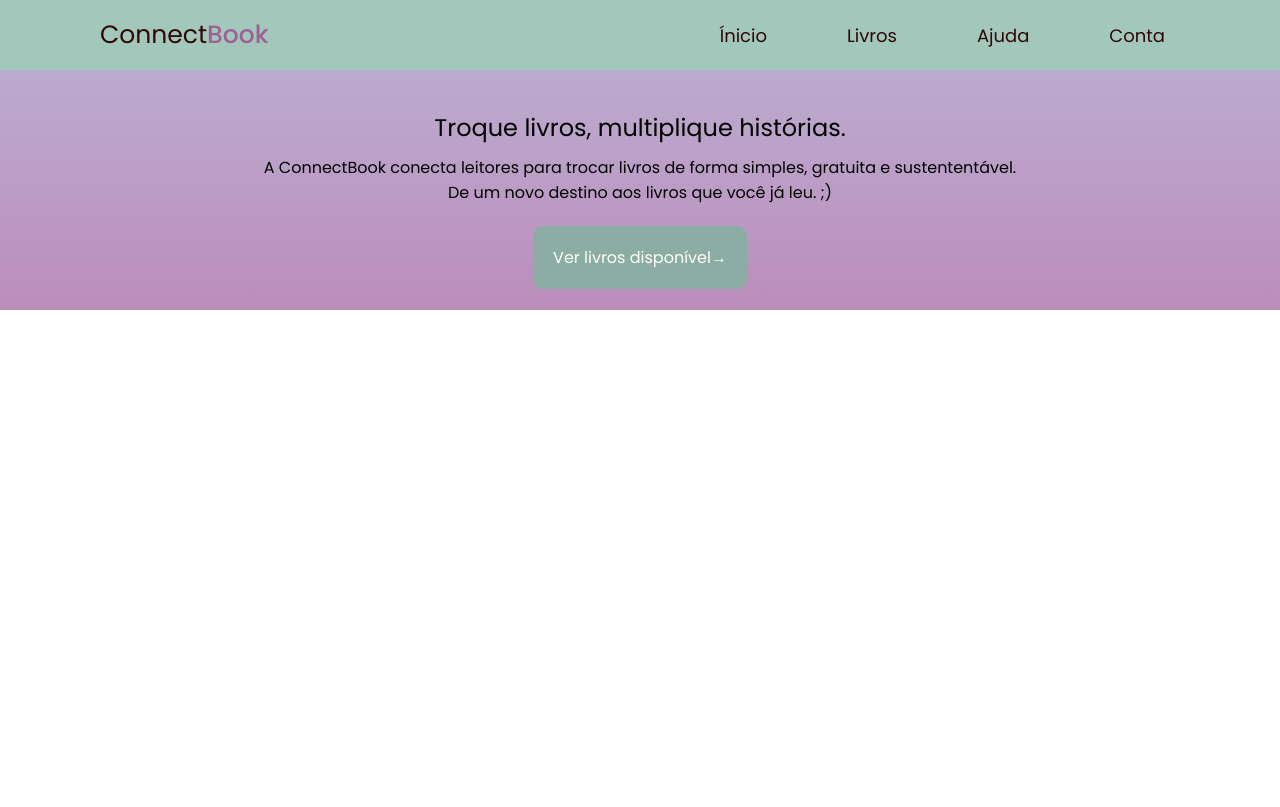
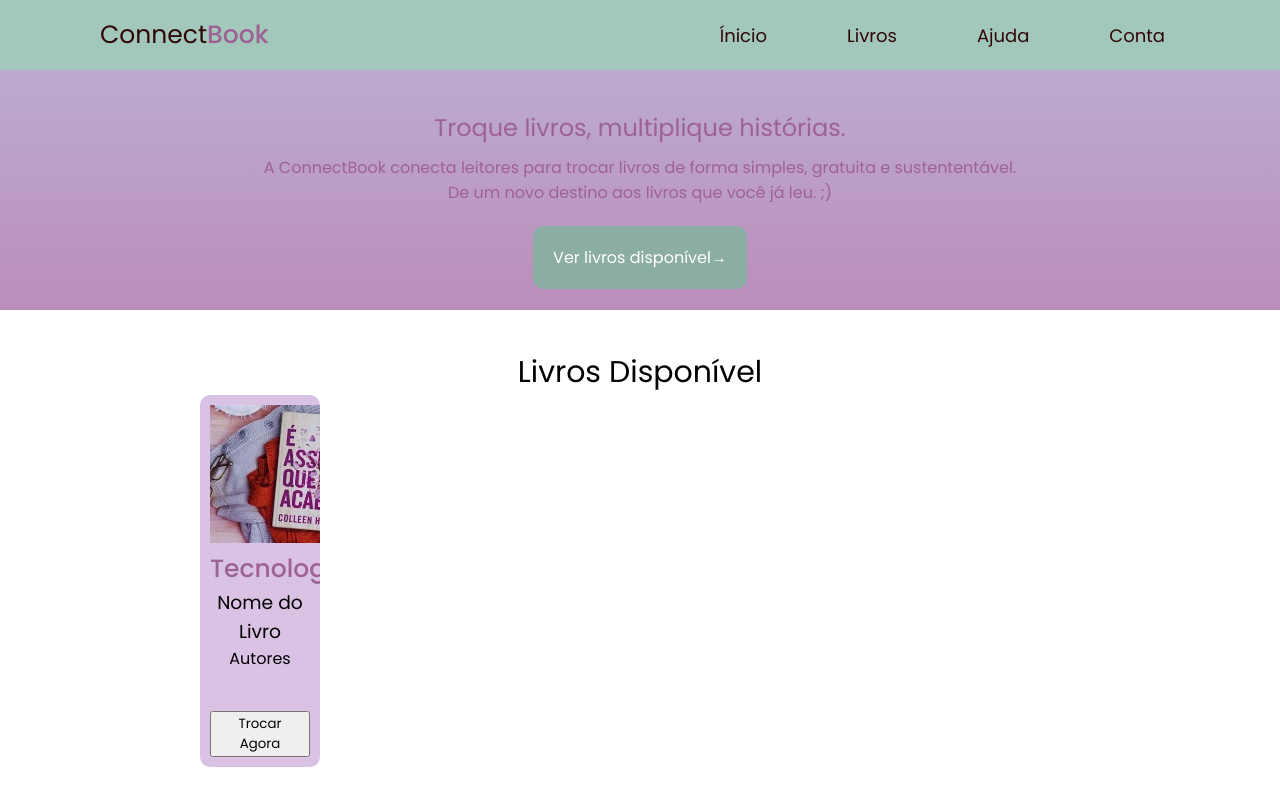
Before and after one commit to juliannydias14/troca-livros, a plain HTML site: page index.html in a window 1280 px wide. Drawn offline with Linux system fonts and the light colour scheme.

Commit message:
livros disponível

```diff
--- a/index.html
+++ b/index.html
@@ -27,6 +27,22 @@
         <a id="btn-ver-livros" href="#livros"> Ver livros disponível→</a>
     </section>
 
+    <section class="grade-livros">
+
+        <h2 class="area-titulo"> Livros Disponível </h2>
+
+        <div class="card-livro">
+            <img src="img/éassimqueacabacopia2.jpg" alt="" class="foto-livro">
+            <div class="info-livro">
+                <span class="categoria-livro"> Tecnologia </span>
+                <h3 class="titulo-livro"> Nome do Livro </h3>
+                <p class="autores-livro"> Autores</p>
+                <button class="btn-livro">Trocar Agora</button>
+            </div>
+        </div>
+
+    </section>
+
 
 </body>
 
--- a/style.css
+++ b/style.css
@@ -70,10 +70,10 @@ section{
 
 .banner-principal{
     height: 20vh;
-    color: ;
+    color: #9e6194;
     text-align: center;
     padding: 40px 200px;
-    background-image: linear-gradient(#bcabcf, #bb8dbb)
+    background-image: linear-gradient(#bcabcf, #bb8dbb);
 }
 
 
@@ -99,3 +99,43 @@ p{
     border: none;
 
 }
+
+.foto-livro{
+    max-width: 15vw;
+
+}
+
+.grade-livros{
+    max-width: 80vw;
+    margin: 0px auto;
+    margin-bottom: ;
+
+}
+
+.area-titulo{
+    text-align: center;
+    font-size: 30px;
+    margin-top: 20px 0px;
+}
+
+.card-livro{
+    width: 100px;
+    text-align: center;
+    border-radius: 10px;
+    background-color: #d9c2e4;
+    padding: 10px;
+    box-shadow: 30px var(#8cada3);
+    box-shadow: 0px 0px 10px var(#3a80a0);
+    overflow: hidden;
+}
+
+.info-livros{
+    padding-top: 20px;
+}
+
+.btn-livros {
+    color: #8cada3;
+    background-color: var(#5f515f );
+    padding: 20px;
+    border-radius: 5px;
+}
```
Also changed, not shown: img/ameninaqueroubavalivros.jpg (added), img/boxfazendomeufilme.webp (added), img/eassimquecomeca.jpeg (added), img/omeninomaluquinho.webp (added), img/opequenoprincipe.jpg (added), img/éassimqueacaba.webp (added), img/éassimqueacabacopia.jpg (added), img/éassimqueacabacopia2.jpg (added).
